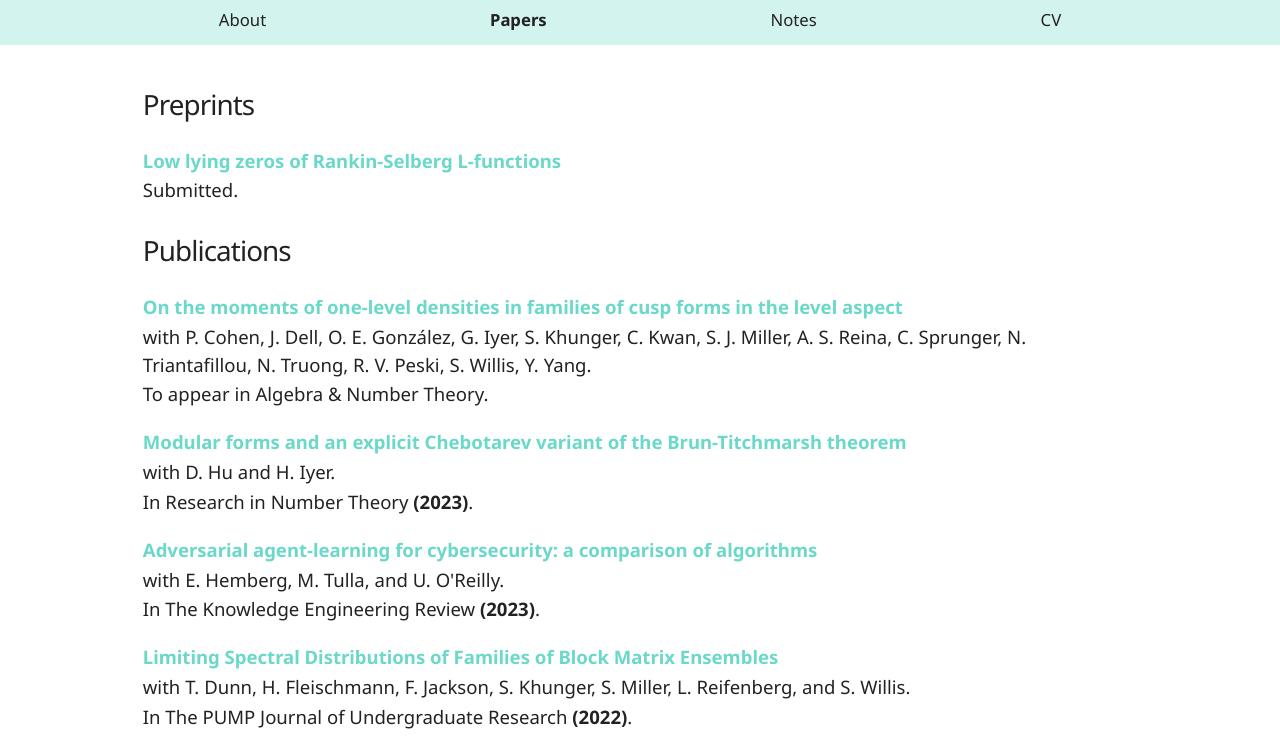
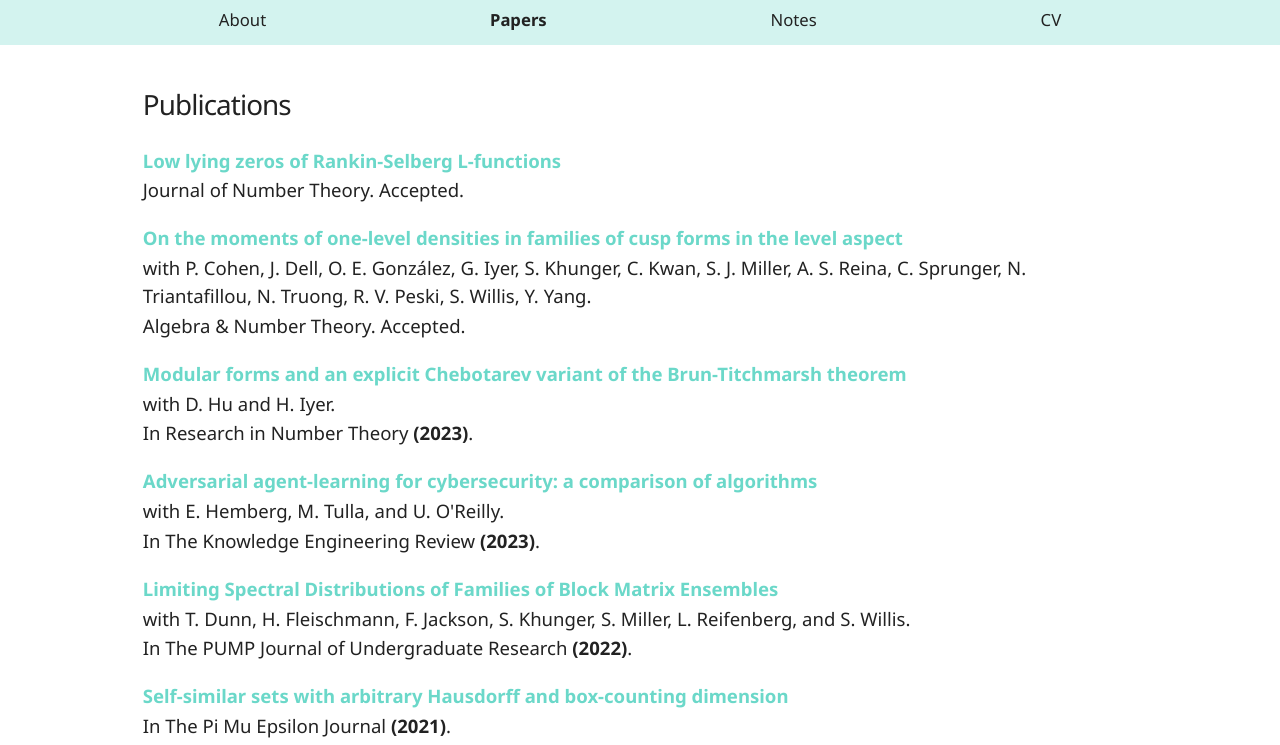
Before and after one commit to sashashkov/sashashkov.github.io, a plain HTML site: page publications.html in a window 1280 px wide. Shown: the top 745 px of the page. Drawn offline with Linux system fonts and the light colour scheme.

Commit message:
Update publications.html

```diff
--- a/publications.html
+++ b/publications.html
@@ -31,18 +31,19 @@
 <div>
 
 
-      <h4>Preprints</h4>
-      <div class="paper">
-           <p class="title"><a href="https://sashashkov.github.io/Shashkov_Thesis_RankinSelberg.pdf" target="_blank"><b>Low lying zeros of Rankin-Selberg L-functions</b></a></p>
-           <p>Submitted.</p>
-      </div>
+
 
       <h4>Publications</h4>
+
+	<div class="paper">
+           <p class="title"><a href="https://sashashkov.github.io/Shashkov_Thesis_RankinSelberg.pdf" target="_blank"><b>Low lying zeros of Rankin-Selberg L-functions</b></a></p>
+           <p>Journal of Number Theory. Accepted.</p>
+      </div>
 
       <div class="paper">
            <p class="title"><a href="https://sashashkov.github.io/Paper_L_functions-27.pdf" target="_blank"><b>On the moments of one-level densities in families of cusp forms in the level aspect</b></a></p>
            <p>with P. Cohen, J. Dell, O. E. Gonz&aacute;lez, G. Iyer, S. Khunger, C. Kwan, S. J. Miller, A. S. Reina, C. Sprunger, N. Triantafillou, N. Truong, R. V. Peski, S. Willis, Y. Yang.</p>
-           <p>To appear in Algebra & Number Theory.</p>
+           <p>Algebra & Number Theory. Accepted.</p>
       </div>
 
       <div class="paper">
```
